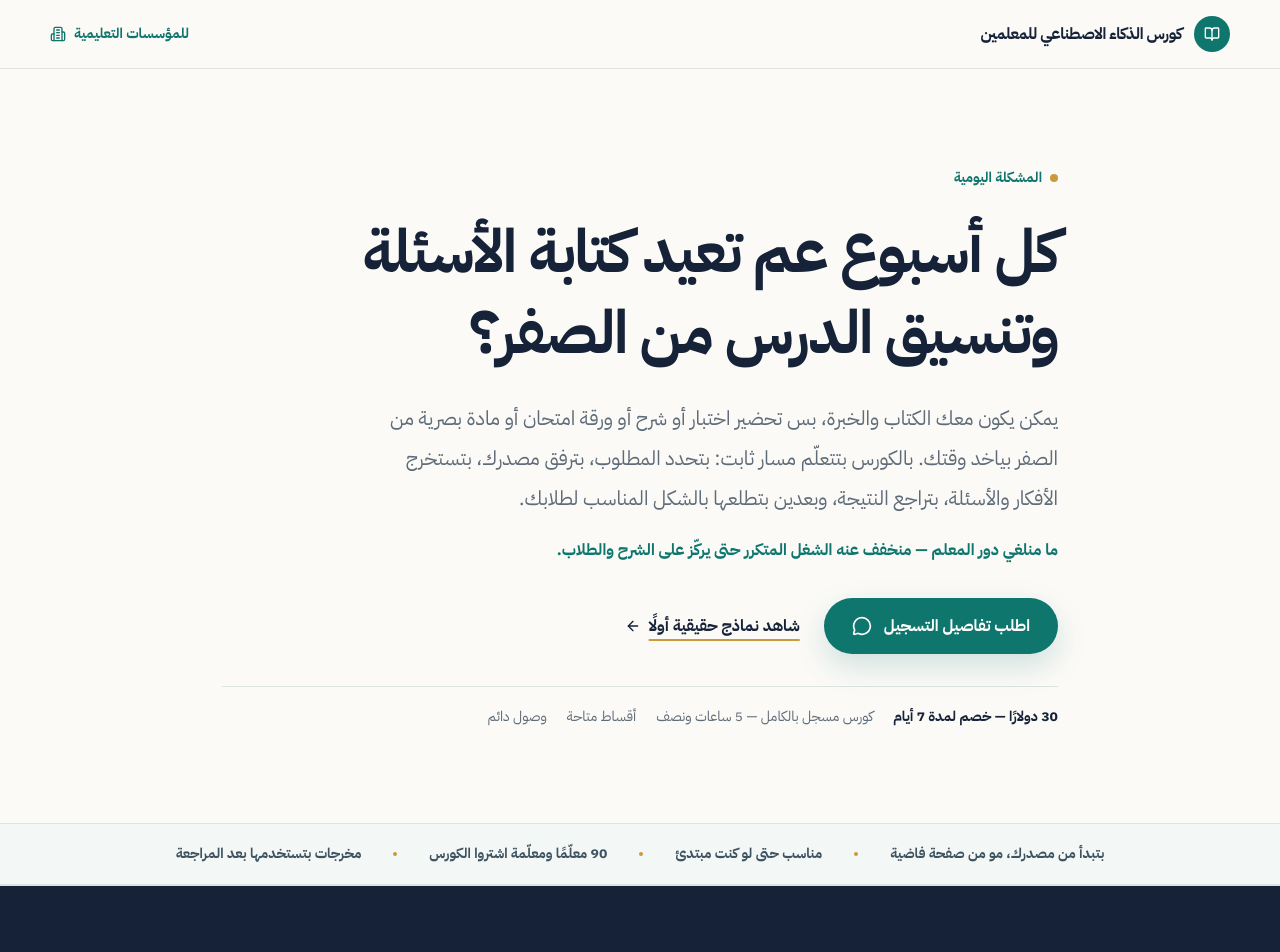
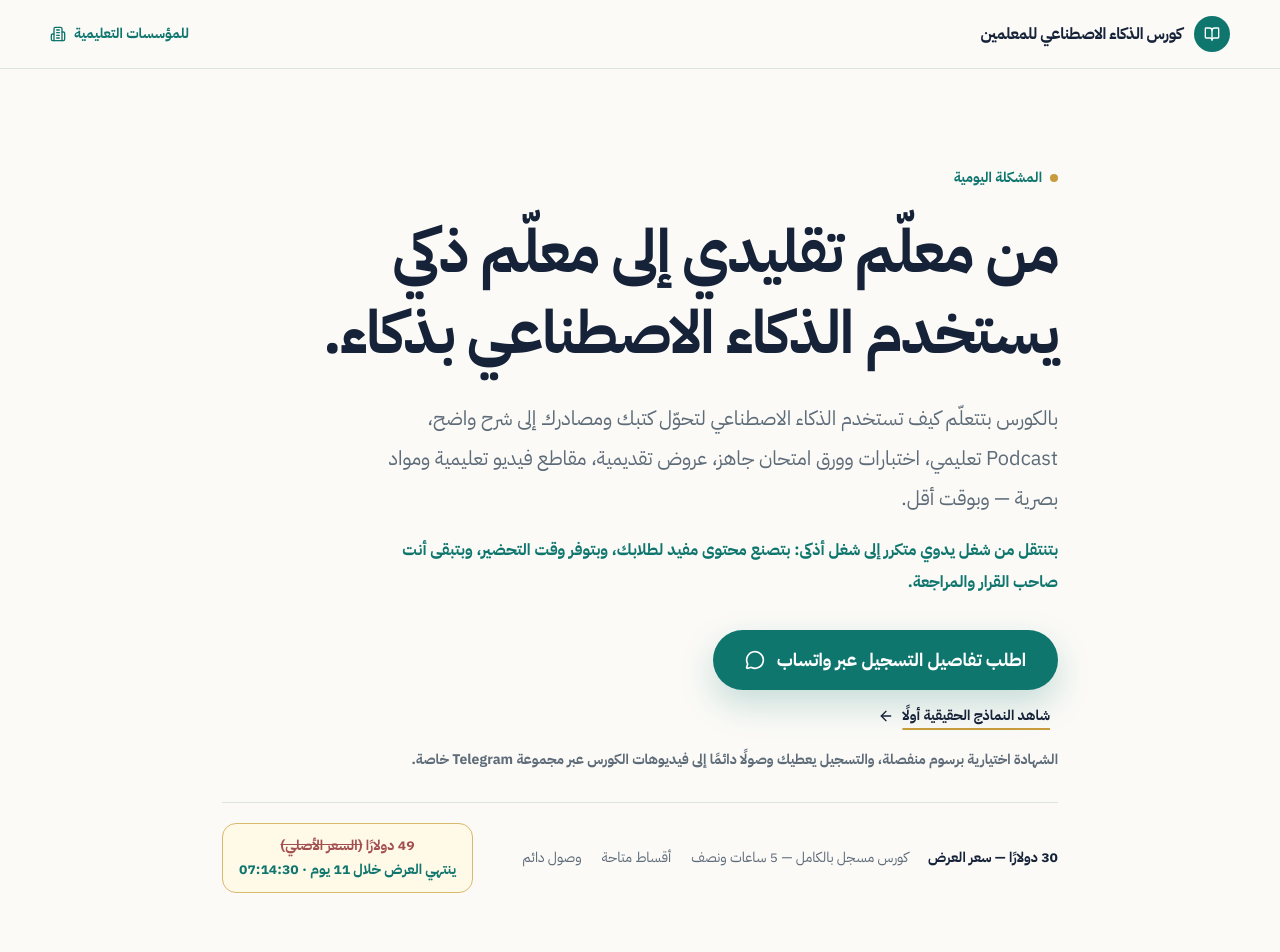
Before and after one commit to fhrrutedf/notebooklm-course-landing, a Next.js app: page / in a window 1280 px wide. Shown: the top 952 px of the page. Built offline with nearby package versions, Linux system fonts and the light colour scheme.

Commit message:
Improve hero conversion offer and video placement

```diff
--- a/src/app/page.tsx
+++ b/src/app/page.tsx
@@ -32,6 +32,7 @@ export default function LandingPage() {
   const [openFaq, setOpenFaq] = useState<number | null>(null)
   const [openModule, setOpenModule] = useState<number | null>(0)
   const [isVideoOpen, setIsVideoOpen] = useState(false)
+  const [offerTimeLeft, setOfferTimeLeft] = useState({ days: 0, hours: 0, minutes: 0, seconds: 0 })
   const affiliateRef = useSyncExternalStore(
     subscribeAffiliate,
     () => resolveAffiliateRef(window.location.search) || window.localStorage.getItem('course_affiliate_ref') || '',
@@ -41,6 +42,23 @@ export default function LandingPage() {
   useEffect(() => {
     const directRef = resolveAffiliateRef(window.location.search)
     if (directRef) window.localStorage.setItem('course_affiliate_ref', directRef)
+  }, [])
+
+  useEffect(() => {
+    const offerEndsAt = new Date('2026-09-07T23:59:59-07:00').getTime()
+    const updateOfferClock = () => {
+      const remaining = Math.max(0, offerEndsAt - Date.now())
+      const totalSeconds = Math.floor(remaining / 1000)
+      setOfferTimeLeft({
+        days: Math.floor(totalSeconds / 86400),
+        hours: Math.floor((totalSeconds % 86400) / 3600),
+        minutes: Math.floor((totalSeconds % 3600) / 60),
+        seconds: totalSeconds % 60,
+      })
+    }
+    updateOfferClock()
+    const timer = window.setInterval(updateOfferClock, 1000)
+    return () => window.clearInterval(timer)
   }, [])
 
   const currentPricing = {
@@ -165,27 +183,34 @@ export default function LandingPage() {
               المشكلة اليومية
             </div>
             <h1 className="max-w-3xl text-4xl font-bold leading-[1.35] tracking-tight text-[#152238] md:text-6xl">
-              كل أسبوع عم تعيد كتابة الأسئلة وتنسيق الدرس من الصفر؟
+              من معلّم تقليدي إلى معلّم ذكي يستخدم الذكاء الاصطناعي بذكاء.
             </h1>
             <p className="mt-6 max-w-2xl text-base leading-[2] text-[#5E6B78] md:text-xl">
-              يمكن يكون معك الكتاب والخبرة، بس تحضير اختبار أو شرح أو ورقة امتحان أو مادة بصرية من الصفر بياخد وقتك. بالكورس بتتعلّم مسار ثابت: بتحدد المطلوب، بترفق مصدرك، بتستخرج الأفكار والأسئلة، بتراجع النتيجة، وبعدين بتطلعها بالشكل المناسب لطلابك.
+              بالكورس بتتعلّم كيف تستخدم الذكاء الاصطناعي لتحوّل كتبك ومصادرك إلى شرح واضح، Podcast تعليمي، اختبارات وورق امتحان جاهز، عروض تقديمية، مقاطع فيديو تعليمية ومواد بصرية — وبوقت أقل.
             </p>
-            <p className="mt-4 max-w-2xl font-bold leading-[2] text-[#0F766E]">ما منلغي دور المعلم — منخفف عنه الشغل المتكرر حتى يركّز على الشرح والطلاب.</p>
-            <div className="mt-8 flex flex-col items-start gap-4 sm:flex-row sm:items-center">
-              <a href={createWhatsAppLink('مرحباً، أريد تفاصيل التسجيل في كورس الذكاء الاصطناعي للمعلمين.')} onClick={() => trackWhatsAppClick('redesigned_hero')} target="_blank" rel="noopener noreferrer" className="inline-flex w-full items-center justify-center gap-3 rounded-full bg-[#0F766E] px-7 py-4 text-base font-bold text-white shadow-[0_12px_30px_rgba(15,118,110,0.18)] transition-all hover:-translate-y-0.5 hover:bg-[#115E59] sm:w-auto">
-                اطلب تفاصيل التسجيل
+            <p className="mt-4 max-w-2xl font-bold leading-[2] text-[#0F766E]">بتنتقل من شغل يدوي متكرر إلى شغل أذكى: بتصنع محتوى مفيد لطلابك، وبتوفر وقت التحضير، وبتبقى أنت صاحب القرار والمراجعة.</p>
+            <div className="mt-8 flex flex-col items-start gap-3">
+              <a href={createWhatsAppLink('مرحباً، أريد تفاصيل التسجيل في كورس الذكاء الاصطناعي للمعلمين.')} onClick={() => trackWhatsAppClick('redesigned_hero')} target="_blank" rel="noopener noreferrer" className="inline-flex w-full items-center justify-center gap-3 rounded-full bg-[#0F766E] px-8 py-4 text-lg font-bold text-white shadow-[0_14px_34px_rgba(15,118,110,0.22)] transition-all hover:-translate-y-0.5 hover:bg-[#115E59] sm:w-auto">
+                اطلب تفاصيل التسجيل عبر واتساب
                 <MessageCircle className="h-5 w-5" />
               </a>
-              <a href={resultsHref} onClick={() => trackResultsOpen('redesigned_hero')} className="inline-flex items-center gap-2 px-2 py-2 text-base font-bold text-[#152238] underline decoration-[#C89B3C] decoration-2 underline-offset-8 transition-colors hover:text-[#0F766E]">
-                شاهد نماذج حقيقية أولًا
+              <a href={resultsHref} onClick={() => trackResultsOpen('redesigned_hero')} className="inline-flex items-center gap-2 px-2 py-1 text-sm font-bold text-[#152238] underline decoration-[#C89B3C] decoration-2 underline-offset-8 transition-colors hover:text-[#0F766E]">
+                شاهد النماذج الحقيقية أولًا
                 <ArrowLeft className="h-4 w-4" />
               </a>
             </div>
-            <div className="mt-8 flex flex-wrap items-center gap-x-5 gap-y-2 border-t border-[#DCE3E1] pt-5 text-sm text-[#5E6B78]">
-              <span className="font-bold text-[#152238]">30 دولارًا — خصم لمدة 7 أيام</span>
-              <span>كورس مسجل بالكامل — 5 ساعات ونصف</span>
-              <span>أقساط متاحة</span>
-              <span>وصول دائم</span>
+            <p className="mt-5 text-sm font-bold text-[#5E6B78]">الشهادة اختيارية برسوم منفصلة، والتسجيل يعطيك وصولًا دائمًا إلى فيديوهات الكورس عبر مجموعة Telegram خاصة.</p>
+            <div className="mt-8 grid gap-4 border-t border-[#DCE3E1] pt-5 sm:grid-cols-[1fr_auto] sm:items-center">
+              <div className="flex flex-wrap items-center gap-x-5 gap-y-2 text-sm text-[#5E6B78]">
+                <span className="font-bold text-[#152238]">30 دولارًا — سعر العرض</span>
+                <span>كورس مسجل بالكامل — 5 ساعات ونصف</span>
+                <span>أقساط متاحة</span>
+                <span>وصول دائم</span>
+              </div>
+              <div className="rounded-xl border border-[#D9B96C] bg-[#FFF9E8] px-4 py-3 text-center text-sm font-bold text-[#152238]">
+                <span className="block text-[#A34F4F]">49 دولارًا <span className="line-through">(السعر الأصلي)</span></span>
+                <span className="mt-1 block text-[#0F766E]">ينتهي العرض خلال {offerTimeLeft.days} يوم · {String(offerTimeLeft.hours).padStart(2, '0')}:{String(offerTimeLeft.minutes).padStart(2, '0')}:{String(offerTimeLeft.seconds).padStart(2, '0')}</span>
+              </div>
             </div>
           </div>
 
@@ -202,30 +227,6 @@ export default function LandingPage() {
           <span>90 معلّمًا ومعلّمة اشتروا الكورس</span>
           <span className="hidden h-1 w-1 rounded-full bg-[#C89B3C] sm:block" />
           <span>مخرجات بتستخدمها بعد المراجعة</span>
-        </div>
-      </section>
-
-      {/* ===== 5. WHAT YOU GET ===== */}
-      <section className="border-y border-[#DCE3E1] bg-[#152238] text-white">
-        <div className="mx-auto max-w-[1180px] px-5 py-16 md:px-8 md:py-24">
-          <div className="max-w-2xl">
-            <p className="mb-4 text-sm font-bold text-[#D9B96C]">النتيجة التي تهمك</p>
-            <h2 className="text-3xl font-bold leading-[1.45] md:text-5xl">بدل ما تضل تبلّش من صفحة فاضية، ابدأ من مسودة قوية.</h2>
-            <p className="mt-5 text-base leading-[2] text-white/70 md:text-lg">أنت مو عم تشتري قائمة أدوات؛ عم تتعلّم كيف تحوّل مصدرك لمخرجات متعددة، وتضل أنت صاحب قرار الدقة والملاءمة قبل ما يوصل أي شي لطلابك.</p>
-          </div>
-          <div className="mt-12 grid gap-8 md:grid-cols-3">
-            {[
-              { n: '01', title: 'شرح وفيديو', text: 'حوّل الدرس لشرح واضح أو سيناريو فيديو بيفهمه طلابك.' },
-              { n: '02', title: 'اختبار وPDF', text: 'طلّع أسئلة ونسخ متعددة ونموذج إجابة، وبعدين أخرج ورقة مرتبة بعد المراجعة.' },
-              { n: '03', title: 'عرض وبحث وتفاعل', text: 'اعمل عرض أو نشاط أو تقرير أو مادة صوتية انطلاقًا من مصدرك.' },
-            ].map((item) => (
-              <div key={item.n} className="border-t border-white/25 pt-5">
-                <span className="text-sm font-bold text-[#D9B96C]">{item.n}</span>
-                <h3 className="mt-4 text-xl font-bold">{item.title}</h3>
-                <p className="mt-3 text-sm leading-[1.9] text-white/65">{item.text}</p>
-              </div>
-            ))}
-          </div>
         </div>
       </section>
 
@@ -256,6 +257,30 @@ export default function LandingPage() {
                 )}
               </div>
             </div>
+          </div>
+        </div>
+      </section>
+
+      {/* ===== 5. WHAT YOU GET ===== */}
+      <section className="border-y border-[#DCE3E1] bg-[#152238] text-white">
+        <div className="mx-auto max-w-[1180px] px-5 py-16 md:px-8 md:py-24">
+          <div className="max-w-2xl">
+            <p className="mb-4 text-sm font-bold text-[#D9B96C]">النتيجة التي تهمك</p>
+            <h2 className="text-3xl font-bold leading-[1.45] md:text-5xl">بدل ما تضل تبلّش من صفحة فاضية، ابدأ من مسودة قوية.</h2>
+            <p className="mt-5 text-base leading-[2] text-white/70 md:text-lg">أنت مو عم تشتري قائمة أدوات؛ عم تتعلّم كيف تحوّل مصدرك لمخرجات متعددة، وتضل أنت صاحب قرار الدقة والملاءمة قبل ما يوصل أي شي لطلابك.</p>
+          </div>
+          <div className="mt-12 grid gap-8 md:grid-cols-3">
+            {[
+              { n: '01', title: 'شرح وفيديو', text: 'حوّل الدرس لشرح واضح أو سيناريو فيديو بيفهمه طلابك.' },
+              { n: '02', title: 'اختبار وPDF', text: 'طلّع أسئلة ونسخ متعددة ونموذج إجابة، وبعدين أخرج ورقة مرتبة بعد المراجعة.' },
+              { n: '03', title: 'عرض وبحث وتفاعل', text: 'اعمل عرض أو نشاط أو تقرير أو مادة صوتية انطلاقًا من مصدرك.' },
+            ].map((item) => (
+              <div key={item.n} className="border-t border-white/25 pt-5">
+                <span className="text-sm font-bold text-[#D9B96C]">{item.n}</span>
+                <h3 className="mt-4 text-xl font-bold">{item.title}</h3>
+                <p className="mt-3 text-sm leading-[1.9] text-white/65">{item.text}</p>
+              </div>
+            ))}
           </div>
         </div>
       </section>
```
